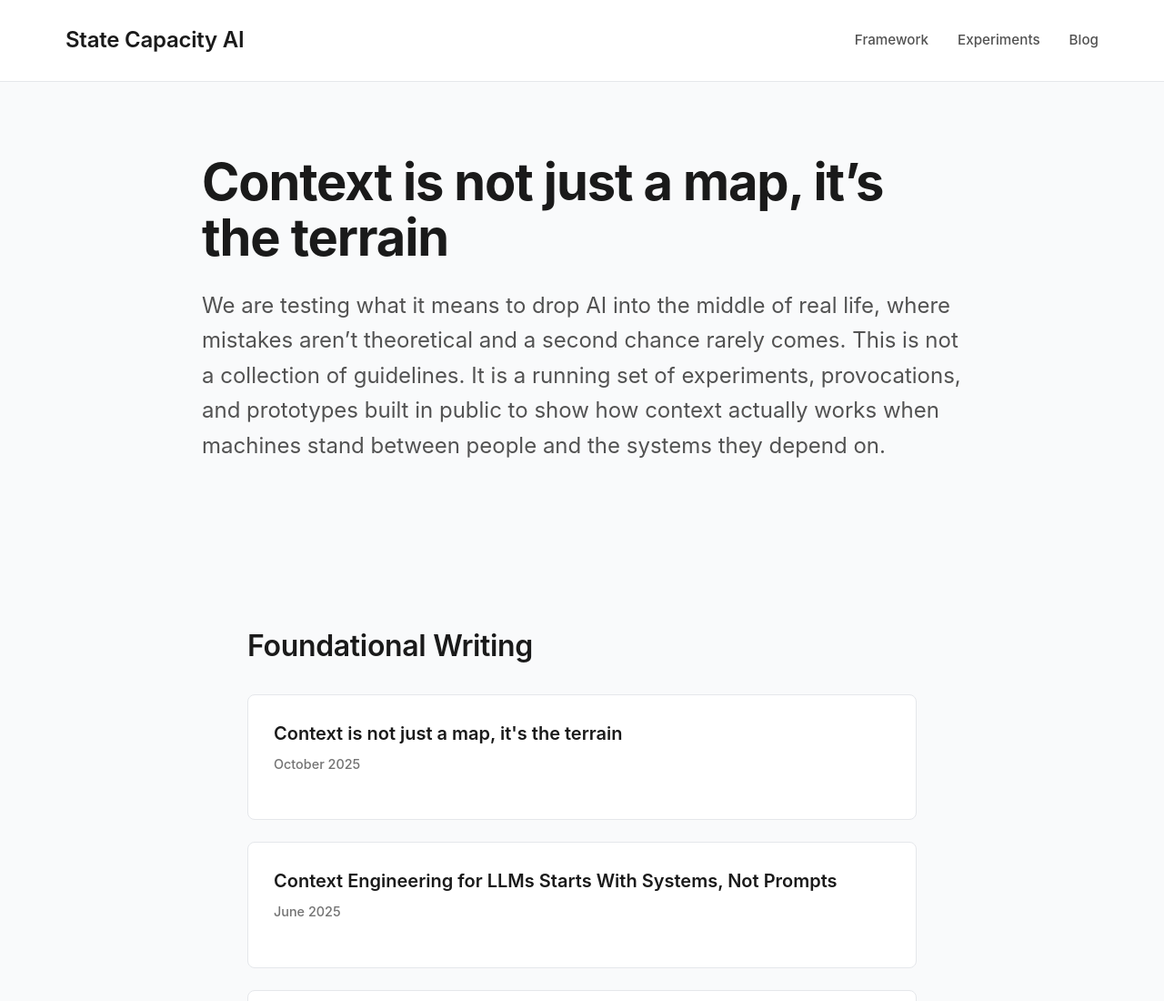
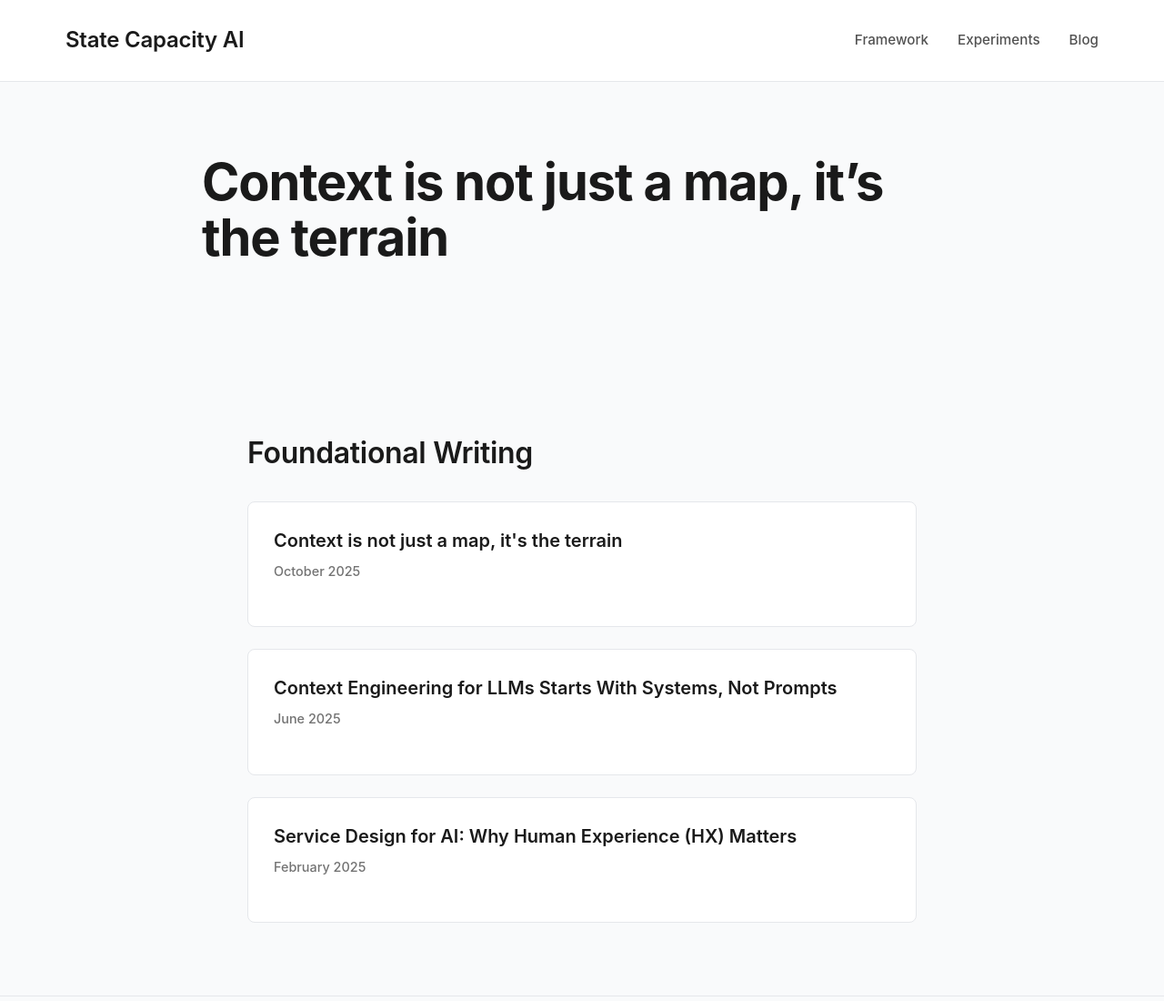
Before and after one commit to quarterback/state-capacity-ai, a plain HTML site: page index.html in a window 1280 px wide. Shown: the top 1100 px of the page at 91% size. Drawn offline with Linux system fonts and the light colour scheme.

Commit message:
Update index.html

```diff
--- a/index.html
+++ b/index.html
@@ -23,14 +23,6 @@
   <section class="hero">
     <div class="hero-content">
       <h2>Context is not just a map, it’s the terrain</h2>
-      <p class="lead">
-        We are testing what it means to drop AI into the middle of real life,
-        where mistakes aren’t theoretical and a second chance rarely comes.
-        This is not a collection of guidelines. It is a running set of
-        experiments, provocations, and prototypes built in public to show how
-        context actually works when machines stand between people and the
-        systems they depend on.
-      </p>
     </div>
   </section>
 
```
